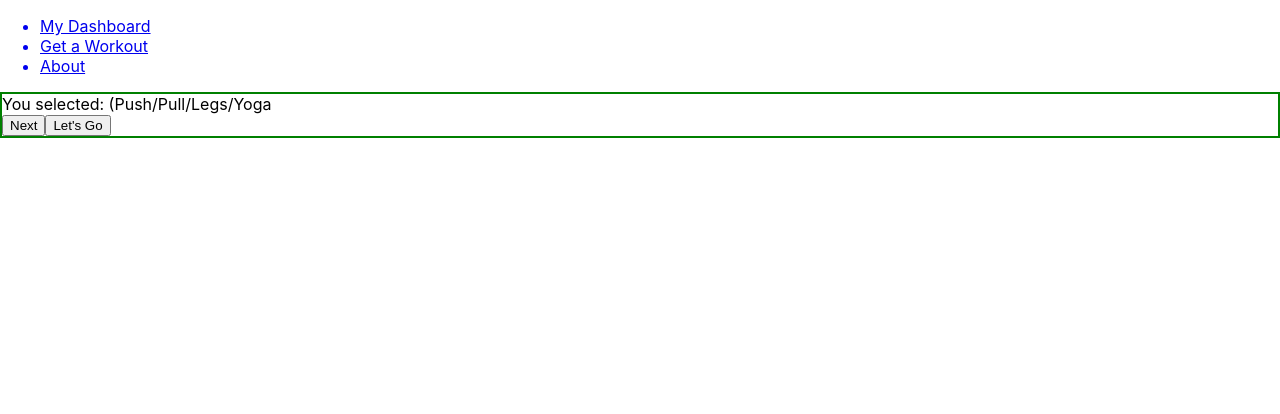
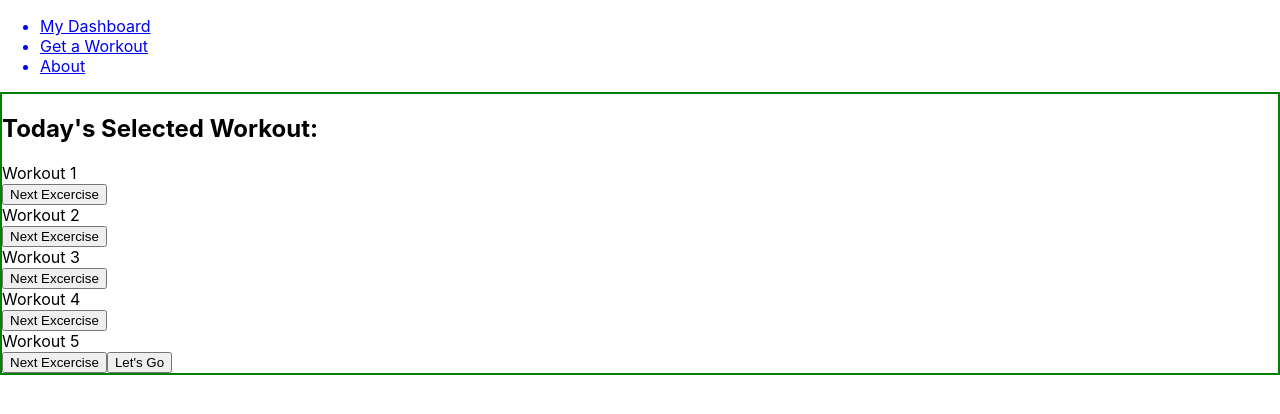
Before and after one commit to Flex-Snooze/flex-snooze-frontend, a React (Create React App) app: page /selectworkout in a window 1280 px wide. Shown: the top 414 px of the page. Built offline with nearby package versions, Linux system fonts and the light colour scheme.

Commit message:
scaffold SelectWorkout component Co-authored-by: Ashleigh Waller <arwaller7@gmail.com> Co-authored-by: Rachel Magley <rachelmagley@gmail.com>"

```diff
--- a/src/App.js
+++ b/src/App.js
@@ -1,4 +1,4 @@
-import { Route, Routes, Link } from 'react-router-dom';
+import { Route, Routes } from 'react-router-dom';
 import { useState } from 'react';
 import { WorkoutContext } from '../src/workoutContext';
 
@@ -8,8 +8,6 @@ import Dashboard from './components/Dashboard/Dashboard';
 import TodayWorkout from './components/TodayWorkout/TodayWorkout';
 import About from './components/About/About';
 import SelectWorkout from './components/SelectWorkout/SelectWorkout';
-
-import CreateWorkout from './components/CreateWorkout/CreateWorkout';
 
 function App() {
 	const [todayWorkout, setTodayWorkout] = useState('Lifts');
--- a/src/components/Nav/Nav.js
+++ b/src/components/Nav/Nav.js
@@ -1,5 +1,5 @@
 import React from 'react';
-import { Route, Routes, Link } from 'react-router-dom';
+import { Link } from 'react-router-dom';
 
 function Nav(props) {
 	return (
--- a/src/components/SelectWorkout/SelectWorkout.js
+++ b/src/components/SelectWorkout/SelectWorkout.js
@@ -5,8 +5,17 @@ function SelectWorkout(props) {
 	return (
 		<div classname='selectWorkoutContainer'>
 			<div className='workoutTypeContainer'>
-				<div className='workoutType'>You selected: (Push/Pull/Legs/Yoga</div>
-				<button className='next-btn'>Next</button>
+				<h2> Today's Selected Workout:</h2>
+				<div>Workout 1</div>
+				<button className='next-btn'>Next Excercise</button>
+				<div>Workout 2</div>{' '}
+				<button className='next-btn'>Next Excercise</button>
+				<div>Workout 3</div>
+				<button className='next-btn'>Next Excercise</button>
+				<div>Workout 4</div>
+				<button className='next-btn'>Next Excercise</button>
+				<div>Workout 5</div>
+				<button className='next-btn'>Next Excercise</button>
 				<button className='ok-btn'>Let's Go</button>
 			</div>
 		</div>
```
Lines whose indentation alone changed are shown as unchanged.
